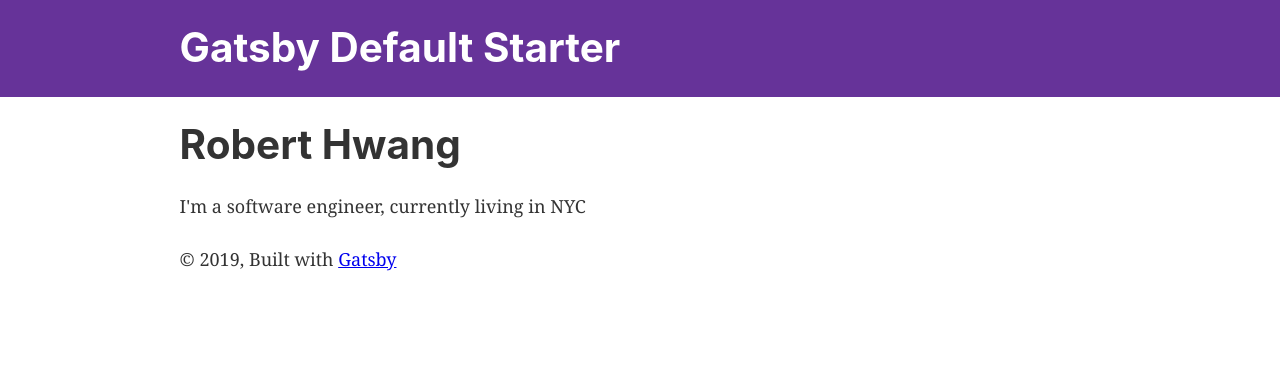
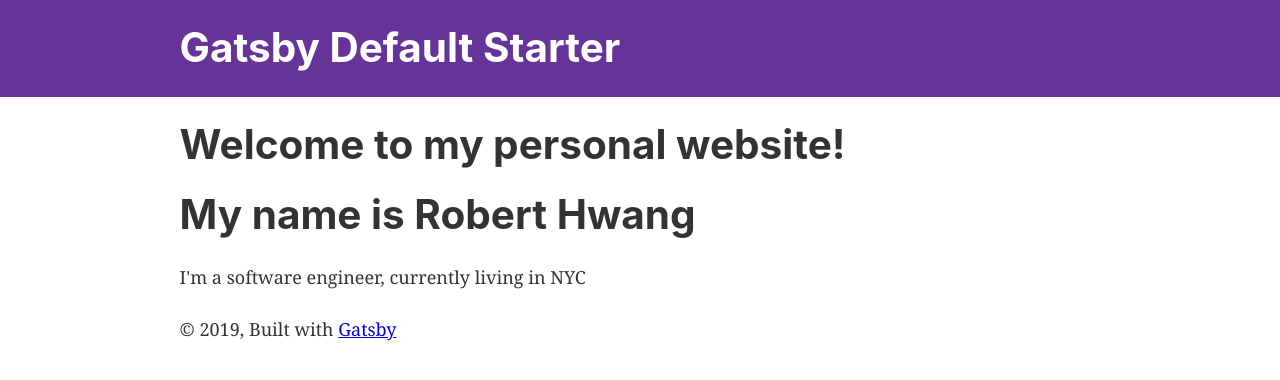
Before and after one commit to wobbufett/v1, a Gatsby site: page / in a window 1280 px wide. Built offline with nearby package versions, Linux system fonts and the light colour scheme; Gatsby itself is replaced by a stand-in of ours.

Commit message:
some cleanup

```diff
--- a/graph/intro.md
+++ b/graph/intro.md
@@ -1,5 +1,5 @@
 ---
-title: "intro"
+template: "intro"
 name: "Robert Hwang"
 intro: "Welcome to my personal website!"
 sub: "My name is"
--- a/src/components/intro.js
+++ b/src/components/intro.js
@@ -1,18 +1,13 @@
 import React from "react"
 import { StaticQuery, graphql } from "gatsby"
 
-export default function Intro({
-    data,
- }) {
-    // console.log("hello")
-    // console.log(data)
-    const { markdownRemark } = data
-
-    const { frontmatter, html } = markdownRemark
+const Intro = ({ data }) => {
+    const { frontmatter, html } = data
 
     return (
         <div className="intro">
-            <h1>{frontmatter.name}</h1>
+            <h1>{frontmatter.intro}</h1>
+            <h1>{frontmatter.sub} {frontmatter.name}</h1>
             <div
                 className="intro-content"
                 dangerouslySetInnerHTML={{ __html: html }}
@@ -20,3 +15,5 @@ export default function Intro({
         </div>
     )
 }
+
+export default Intro;
--- a/src/pages/index.js
+++ b/src/pages/index.js
@@ -7,7 +7,7 @@ import SEO from "../components/seo"
 
 const IndexPage = ({ data }) => (
   <Layout>
-    <Intro data={data} />
+    <Intro data={data.intro} />
     {/* <SEO title="Home" />
     <h1>Hi people</h1>
     <p>Welcome to your new Gatsby site.</p>
@@ -22,12 +22,14 @@ const IndexPage = ({ data }) => (
 export default IndexPage
 
 export const pageQuery = graphql`
-    query {
-        markdownRemark(frontmatter: { title: { eq: "intro" } }) {
-            html
-            frontmatter {
-                name
-            }
-        }
+    {
+      intro: markdownRemark(frontmatter: { template: { eq: "intro" } }) {
+          html
+          frontmatter {
+            name
+            intro
+            sub
+          }
+      }
     }
 `
```
